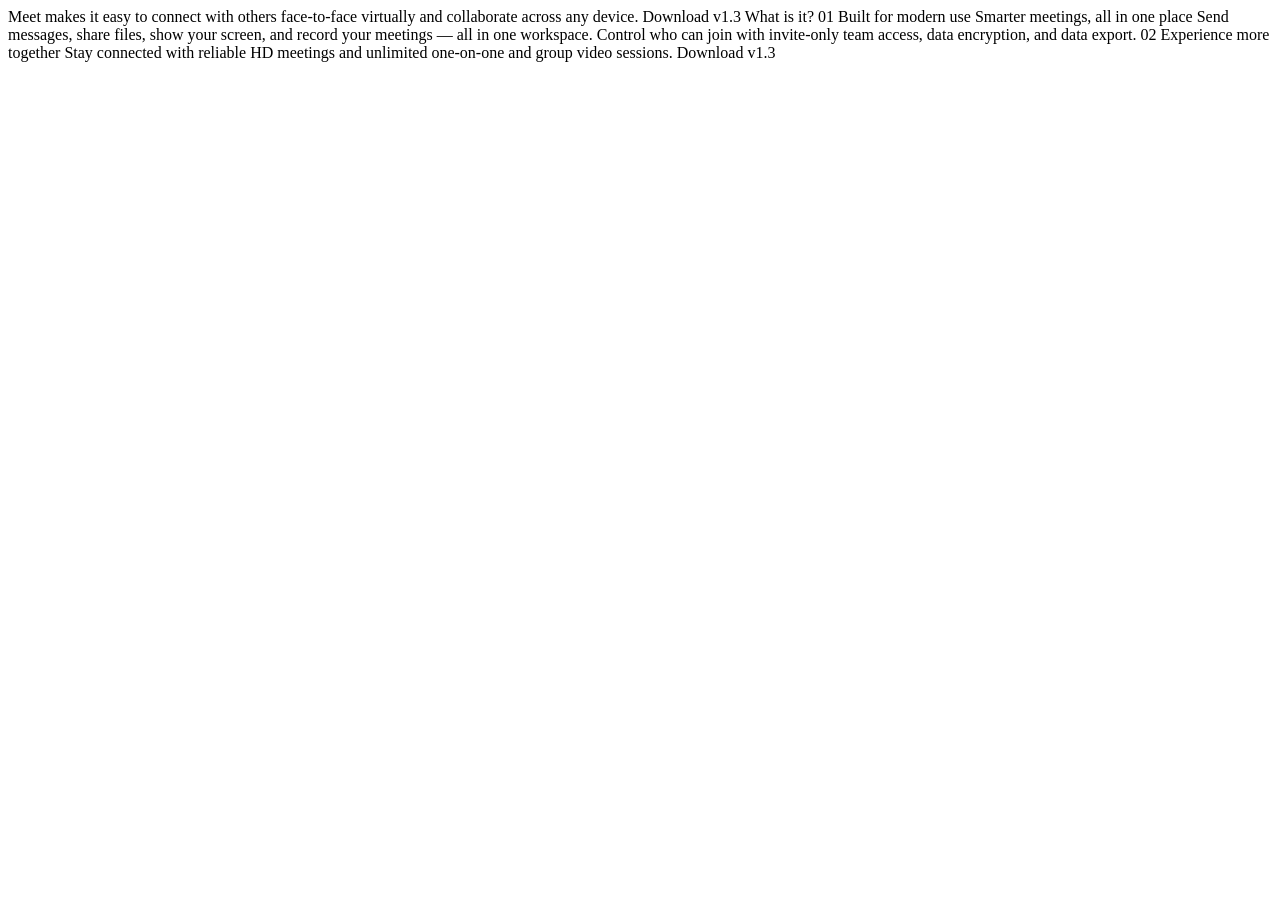
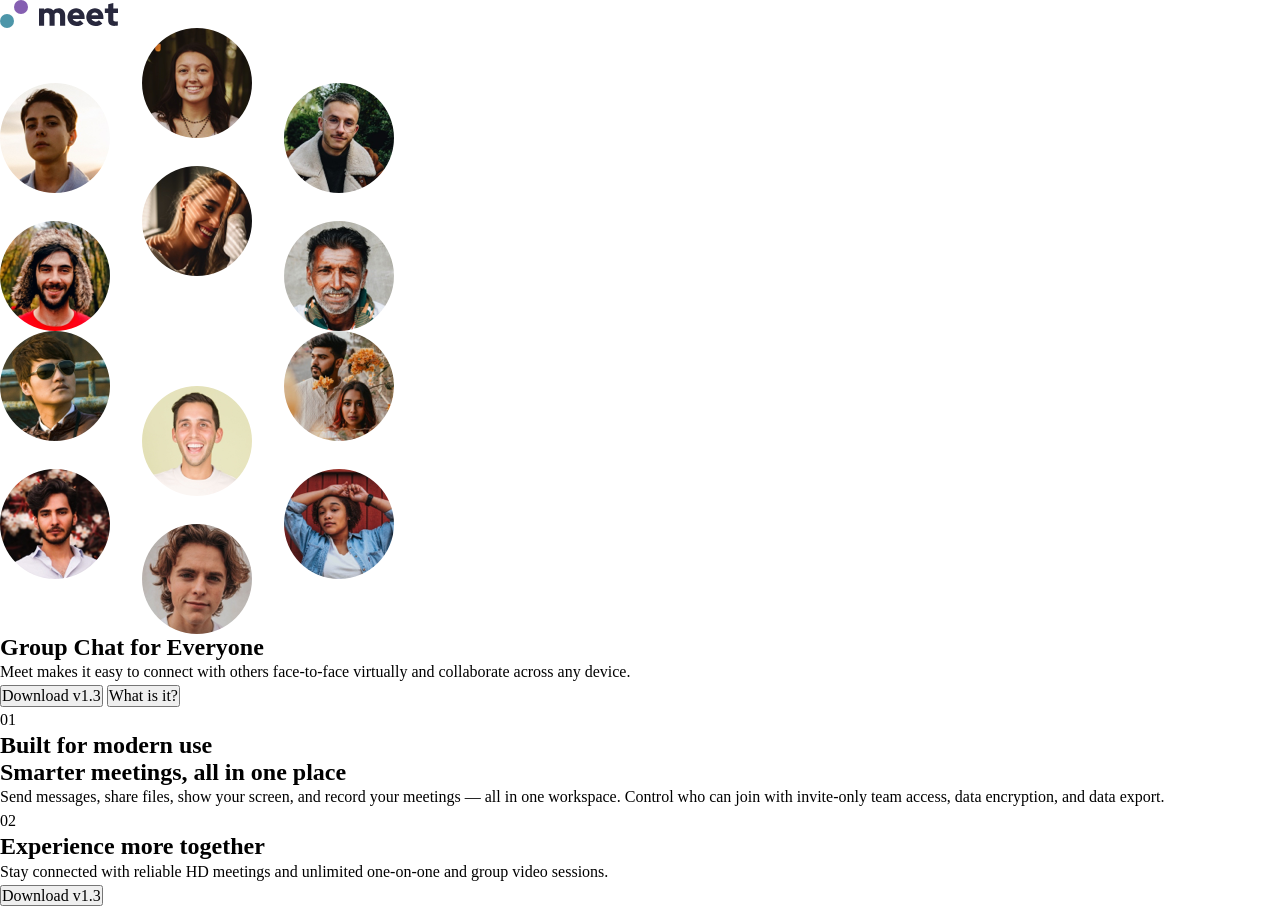
Before and after one commit to PetterTSaatvedt/meet-landing-page, a plain HTML site: page starter-code/index.html in a window 1280 px wide. Before the commit the page ends 800 px from the top, so only its background shows below. Drawn offline with Linux system fonts and the light colour scheme.

Commit message:
HTML semantic structure + CSS reset and variables

```diff
--- a/starter-code/index.html
+++ b/starter-code/index.html
@@ -5,27 +5,41 @@
   <meta name="viewport" content="width=device-width, initial-scale=1.0">
 
   <link rel="icon" type="image/png" sizes="32x32" href="./assets/favicon-32x32.png">
+  <link rel="stylesheet" href="style.css">
 
   <title>Frontend Mentor | Meet landing page</title>
 </head>
 <body>
-  Meet makes it easy to connect with others face-to-face virtually and collaborate across any device.
+  <header>
+    <img src="./assets/logo.svg" alt="Meet logo">
+  </header>
 
-  Download v1.3
-  What is it?
+  <main>
+    <section>
+      <img src="./assets/desktop/image-hero-left.png" alt="Circular profile pictures">
+      <img src="./assets/desktop/image-hero-right.png" alt="Circular profile pictures">
+      <h1>Group Chat for Everyone</h1>
+      <p>Meet makes it easy to connect with others face-to-face virtually and collaborate across any device.</p>
 
-  01
-  Built for modern use
+      <button>Download v1.3</button>
+      <button>What is it?</button>
+    </section>
+    <section>
+      <span>01</span>
+      <h2>Built for modern use</h2>
 
-  Smarter meetings, all in one place
+      <h2>Smarter meetings, all in one place</h2>
 
-  Send messages, share files, show your screen, and record your meetings — all in one
-  workspace. Control who can join with invite-only team access, data encryption, and data export.
+      <p>Send messages, share files, show your screen, and record your meetings — all in one
+      workspace. Control who can join with invite-only team access, data encryption, and data export.</p>
+    </section>
+  </main>
 
-  02
-  Experience more together
-  Stay connected with reliable HD meetings and unlimited one-on-one and group video sessions.
-
-  Download v1.3
+  <footer>
+    <span>02</span>
+    <h2>Experience more together</h2>
+    <p>Stay connected with reliable HD meetings and unlimited one-on-one and group video sessions.</p>
+    <button>Download v1.3</button>
+  </footer>
 </body>
 </html>
--- /dev/null
+++ b/starter-code/style.css
@@ -0,0 +1,92 @@
+@import url('https://fonts.googleapis.com/css2?family=Red+Hat+Display:wght@500;900&display=swap');
+
+/* CSS resets */
+* {
+  margin: 0;
+  padding: 0;
+  box-sizing: border-box;
+}
+
+/* Box sizing rules */
+*,
+*::before,
+*::after {
+  box-sizing: border-box;
+}
+
+/* Prevent font size inflation */
+html {
+  -moz-text-size-adjust: none;
+  -webkit-text-size-adjust: none;
+  text-size-adjust: none;
+}
+
+/* Remove default margin in favour of better control in authored CSS */
+body, h1, h2, h3, p, figure {
+  margin-block-end: 0;
+}
+
+/* Set core body defaults */
+body {
+  min-height: 100svh;
+  line-height: 1.5;
+}
+
+/* Set shorter line heights on headings and interactive elements */
+h1, h2, h3, button {
+  line-height: 1.1;
+}
+
+/* Balance text wrapping on headings */
+h1, h2,
+h3 {
+  text-wrap: balance;
+}
+
+/* Make images easier to work with */
+img,
+picture {
+  max-width: 100%;
+  display: block;
+}
+
+/* Inherit fonts for buttons */
+button {
+  font-family: inherit;
+  font-size: inherit;
+}
+/* Resets complete */
+
+/* Variables */
+:root {
+  /* Colors */
+  --cyan-600: #4D96A9;
+  --cyan-300: #8FE3F9;
+  --purple-600: #855FB1;
+  --purple-300: #D9B8FF;
+  --slate-900: #28283D;
+  --slate-600: #87879D;
+  --slate-300: #D1D1DF;
+  --white: #FAFAFA;
+
+  /* Spacing */
+  --spacing-50: 0.25rem;
+  --spacing-100: 0.5rem;
+  --spacing-200: 1rem;
+  --spacing-300: 1.5rem;
+  --spacing-400: 2rem;
+  --spacing-500: 2.5rem;
+  --spacing-700: 3.5rem;
+  --spacing-800: 4rem;
+  --spacing-900: 4.5rem;
+  --spacing-1000: 5rem;
+  --spacing-1400: 7rem;
+
+  /* Font */
+  --red-hat-display: 'Red Hat Display', sans-serif;
+  --font-medium: 500;
+  --font-black: 900;
+  --font-size-h1: 4rem;
+  --font-size-h2: 2.5rem;
+  --font-size-medium: 1.125rem;
+}
```
